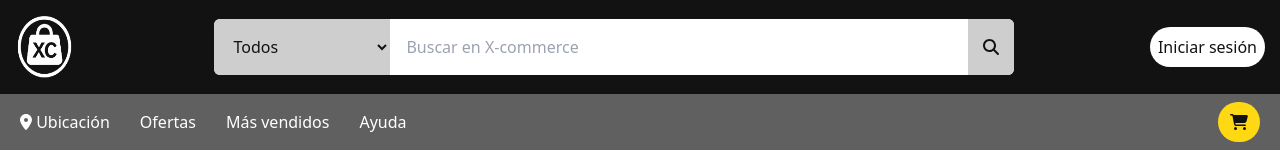
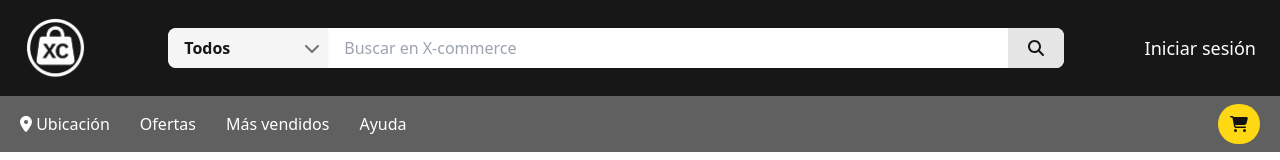
Before and after one commit to santiago123x/x-commerce-project-front, a Next.js app: page / in a window 1280 px wide. Shown: the top 160 px of the page. Built offline with nearby package versions, Linux system fonts and the light colour scheme.

Commit message:
refactor: replace CSS module with inline styles and enhance TopBar component layout

```diff
--- a/src/components/topBar/TopBar.tsx
+++ b/src/components/topBar/TopBar.tsx
@@ -1,51 +1,77 @@
-import styles from "./topBar.module.css";
 import { FontAwesomeIcon } from "@fortawesome/react-fontawesome";
-import {
-  faMagnifyingGlass
-} from '@fortawesome/free-solid-svg-icons';
+import { faMagnifyingGlass, faChevronDown } from '@fortawesome/free-solid-svg-icons';
 import Image from "next/image";
+import Link from "next/link";
 
 
 const TopBar = () => {
+    return (
+    <div className="w-full bg-neutral-900 px-3 sm:px-6 py-3 sm:py-4">
 
-    return(
-        <div className={styles.top_bar_container}>
+        <div className="flex bg-white rounded-lg overflow-hidden h-10 min-w-0 w-full sm:hidden">
+            <div className="relative min-w-[90px] w-24 h-full flex items-center">
+                <select
+                    className="appearance-none w-full h-full border-none pl-4 pr-8 py-2 text-neutral-900 bg-neutral-100 focus:outline-none text-xs sm:text-base font-semibold cursor-pointer rounded-l-lg shadow-sm focus:ring-2 focus:ring-neutral-300"
+                >
+                    <option value="">Todos</option>
+                    <option value="#">Arte y artesanías</option>
+                    <option value="#">Automotriz</option>
+                    <option value="#">Bebé</option>
+                    <option value="#">etc...</option>
+                </select>
+                <span className="pointer-events-none absolute right-2 top-1/2 -translate-y-1/2 text-neutral-500 text-base">
+                    <FontAwesomeIcon icon={faChevronDown} />
+                </span>
+            </div>
+            <input
+                className="flex-1 px-3 py-2 text-neutral-900 border-none outline-none text-xs font-medium min-w-0 bg-white"
+                type="text"
+                placeholder="Buscar en X-commerce"
+            />
+            <button className="px-4 py-2 bg-neutral-200 text-neutral-900 border-none cursor-pointer text-base h-full flex items-center justify-center transition-colors hover:bg-neutral-300">
+                <FontAwesomeIcon icon={faMagnifyingGlass} />
+            </button>
+        </div>
 
-            {/*Logo*/}
-            <div className={styles.logo_container} style={{ position: 'relative', width: '64px', height: '64px' }}>
+        <div className="hidden sm:flex flex-row items-center gap-6 w-full">
+            <Link href="/" className="relative w-16 h-16 flex-shrink-0 block">
                 <Image
-                  src="./images/logo.png"
+                    src="/images/logo.png"
                     alt="Logo"
                     fill
-                  className={styles.logo}
+                    className="object-contain"
                     sizes="64px"
+                    priority
                 />
-            </div>
-
-            {/*Search*/}
-            <div className={styles.search_container}>
-
-                <select className={styles.search_filter}>
+            </Link>
+            <div className="flex bg-white rounded-lg overflow-hidden h-10 min-w-0 flex-1 max-w-4xl mx-auto">
+                <div className="relative min-w-[90px] w-40 h-full flex items-center">
+                    <select
+                        className="appearance-none w-full h-full border-none pl-4 pr-8 py-2 text-neutral-900 bg-neutral-100 focus:outline-none text-base font-semibold cursor-pointer rounded-l-lg shadow-sm focus:ring-2 focus:ring-neutral-300 transition-colors hover:bg-neutral-200"
+                    >
                         <option value="">Todos</option>
                         <option value="#">Arte y artesanias</option>
                         <option value="#">Automotriz</option>
                         <option value="#">Bebé</option>
                         <option value="#">etc...</option>
                     </select>
-
-                <input className={styles.search_input} type="text" placeholder="Buscar en X-commerce"/>
-
-                <button className={styles.search_button}>
+                    <span className="pointer-events-none absolute right-2 top-1/2 -translate-y-1/2 text-neutral-500 text-base">
+                        <FontAwesomeIcon icon={faChevronDown} />
+                    </span>
+                </div>
+                <input
+                    className="flex-1 px-4 py-2 text-neutral-900 border-none outline-none text-base font-medium min-w-0 bg-white"
+                    type="text"
+                    placeholder="Buscar en X-commerce"
+                />
+                <button className="px-5 py-2 bg-neutral-200 text-neutral-900 border-none cursor-pointer text-base h-full flex items-center justify-center transition-colors hover:bg-neutral-300">
                     <FontAwesomeIcon icon={faMagnifyingGlass} />
                 </button>
-
             </div>
-
-            {/*Login button*/}
-            <button className={styles.login_button}>
+            <Link href="/login" className="text-white font-medium text-lg hover:underline cursor-pointer transition-colors whitespace-nowrap">
                 Iniciar sesión
-            </button>
-
+            </Link>
+        </div>
     </div>
     );
 };
--- a/src/components/topBar/topBar.module.css
+++ /dev/null
@@ -1,57 +0,0 @@
-.top_bar_container{
-    display: flex;
-    align-items: center;
-    justify-content: space-between;
-    padding: 15px;
-    background-color: #121212;
-}
-
-.logo{
-    max-width: 60px;
-    height: auto;
-}
-
-.search_container{
-    flex-grow: 1;
-    width: 100%;
-    max-width: 800px;
-    margin: 0 20px;
-    display: flex;
-    overflow: hidden;
-    background-color: #FFFFFF;
-    border-radius: 6px;
-}
-
-.search_input{
-    flex: 1;
-    padding: 15px;
-    border: 1px solid #FFFFFF;
-    border-right: none;
-    outline: none;
-    color: #121212;
-}
-
-.search_filter{
-    border: none;
-    padding: 15px;
-    cursor: pointer;
-    color: #121212;
-    background-color: #CECECE;
-}
-
-.search_button{
-    border: none;
-    padding: 15px;
-    cursor: pointer;
-    color: #121212;
-    background-color: #CECECE;
-}
-
-.login_button{
-    border-radius: 20px;
-    padding: 8px;
-    cursor: pointer;
-    text-decoration: solid;
-    color: #121212;
-    background: #FFFFFF;
-}
```
Lines whose indentation alone changed are shown as unchanged.
